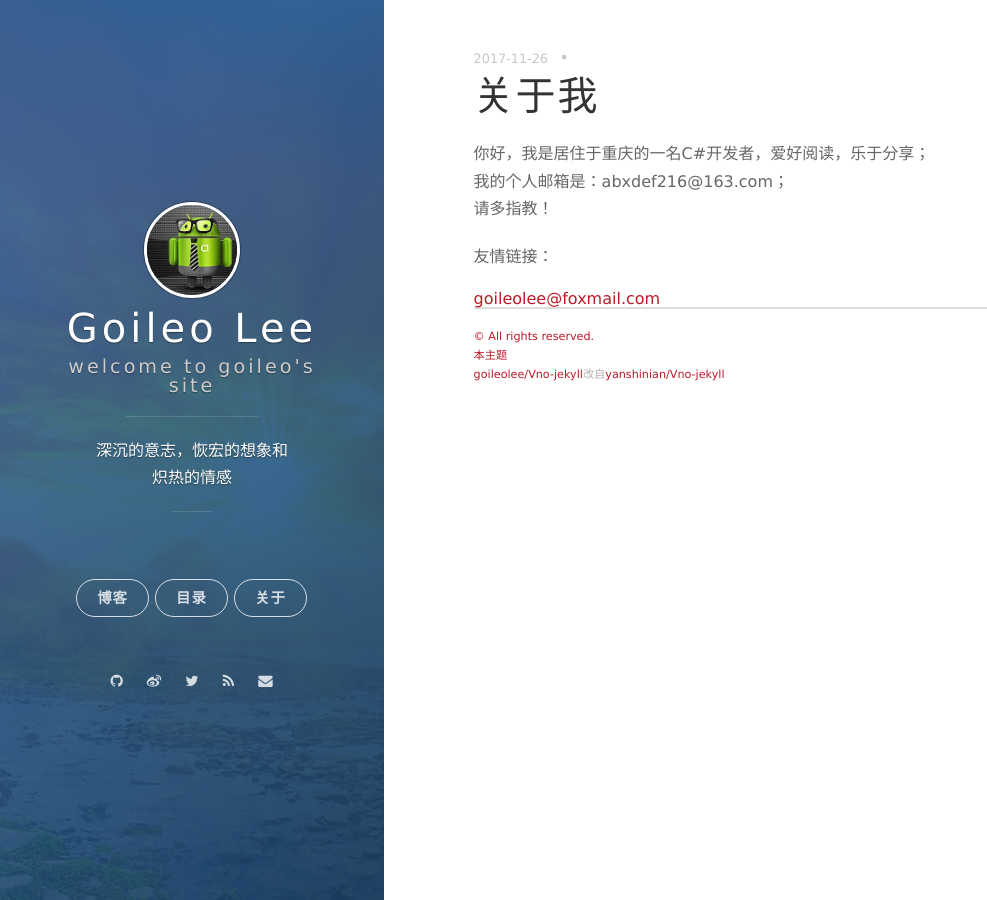
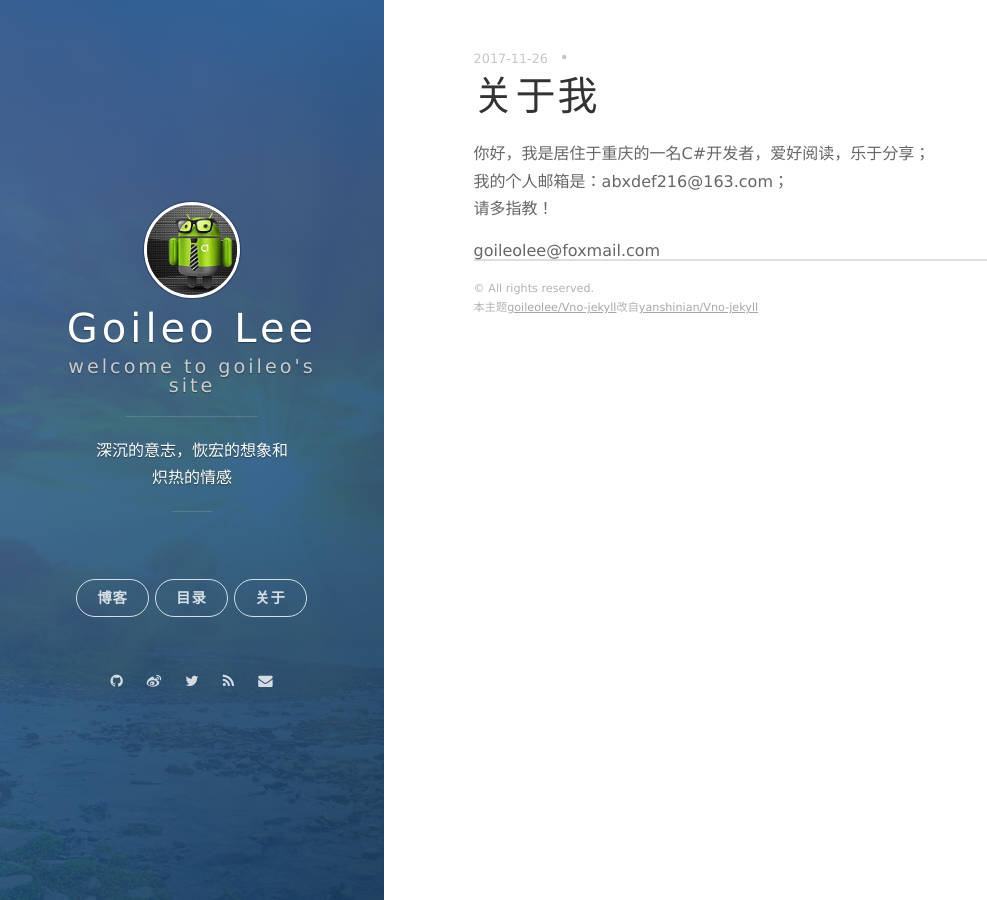
Before and after one commit to quhuahua/bigBoyHua.github.io-1, a Jekyll site: the page built from aboutme.html, in a window 1280 px wide. Shown: the whole page, without its empty margins (0-987 px from the left). Built offline with Jekyll 4.4.1, drawn with Linux system fonts in a browser that asks for light colours; nearby versions of some CDN libraries; Markdown is read by kramdown in place of the engine named in the settings; comment, search, counter and statistics services are not loaded.

Commit message:
Update aboutme.html

```diff
--- a/aboutme.html
+++ b/aboutme.html
@@ -13,8 +13,3 @@ excerpt: 博客时间线
 我的个人邮箱是：abxdef216@163.com；<br>
 请多指教！
 </p>
-
-
-<p>
-友情链接：<a href=""www.aksyhdq.com</a
-</p>
```
